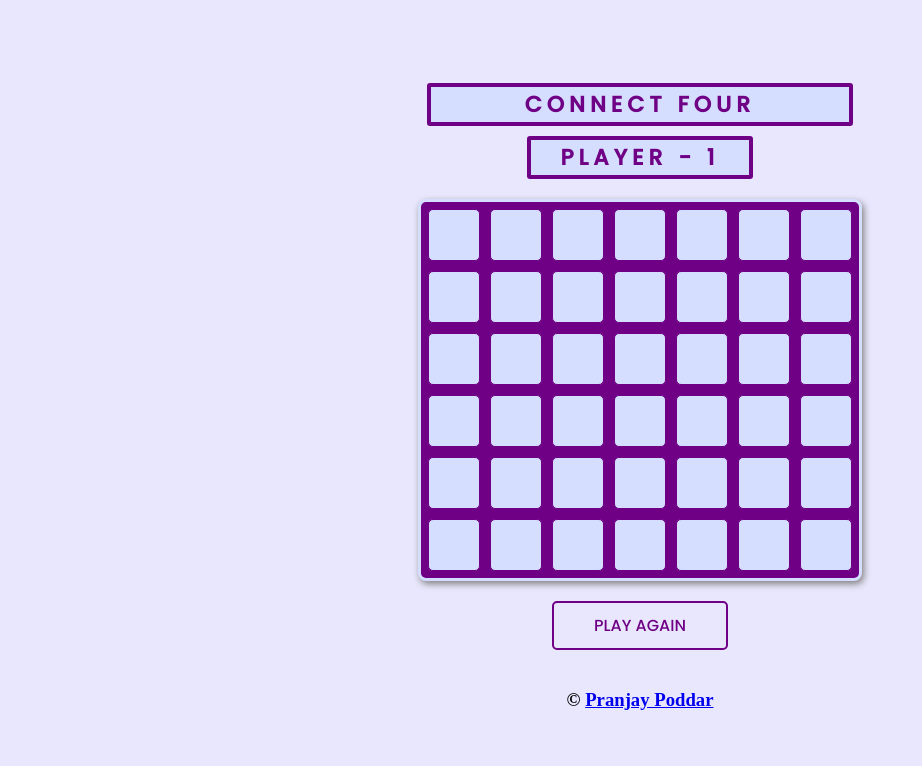
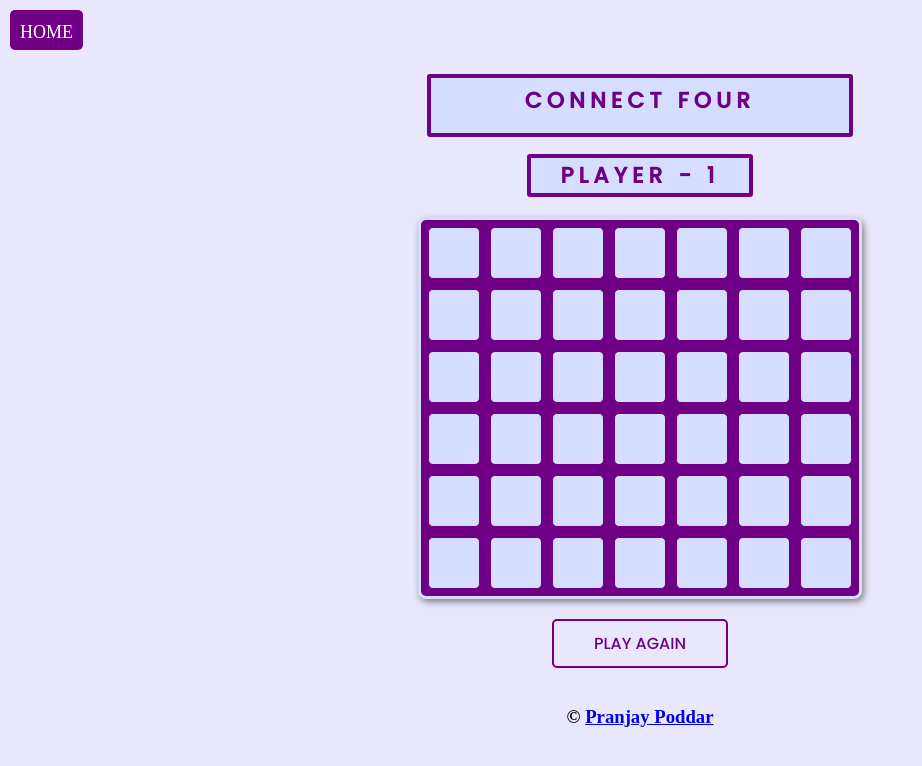
Before and after one commit to geekymeeky/JS-games, a website: page connect-four-game.html in a window 1280 px wide. Shown: the whole page, without its empty margins (0-922 px from the left). Drawn offline with nearby package versions, Linux system fonts and the light colour scheme.

Commit message:
added connect-four game

```diff
--- a/connect-four-game.html
+++ b/connect-four-game.html
@@ -14,10 +14,14 @@
     <link rel="stylesheet" href="./static/css/connect-four.css">
 
 </head>
+<div class="nav">
+    <a href="./index.html">HOME</a>
+</div>
 
 <body>
 
     <div id="main-container">
+
         <div id="player1">
             <h1 id="player-type1">Connect Four </h1>
         </div>
--- a/static/css/connect-four.css
+++ b/static/css/connect-four.css
@@ -42,6 +42,25 @@ body {
     height: 100vh;
 }
 
+.nav {
+    background-color: hsl(290, 100%, 26%);
+    position: absolute;
+    height: 20px;
+    left: 10px;
+    top: 10px;
+    padding: 10px 5px;
+    color: white !important;
+    font-size: 20px;
+    border-radius: 5px;
+}
+
+.nav a {
+    padding: 5px 5px;
+    color: white !important;
+    font-size: 18px;
+    text-decoration: none;
+}
+
 
 /* Main Container */
 
@@ -50,7 +69,7 @@ body {
     display: flex;
     flex-direction: column;
     justify-content: center;
-    min-height: 99vh;
+    min-height: 100vh;
 }
 
 
@@ -60,7 +79,7 @@ body {
     background-color: #d5deff;
     border: 4px solid hsl(290, 100%, 26%);
     border-radius: 3px;
-    margin-top: 10px;
+    margin-top: 17px;
     padding: 1px;
     width: 216px;
     font-size: 11px;
@@ -91,7 +110,7 @@ body {
     letter-spacing: 5px;
     text-align: center;
     text-transform: uppercase;
-    margin: 0;
+    margin-top: 5px;
 }
 
 
```
Also changed, not shown: index.html (+12 -16 lines).
